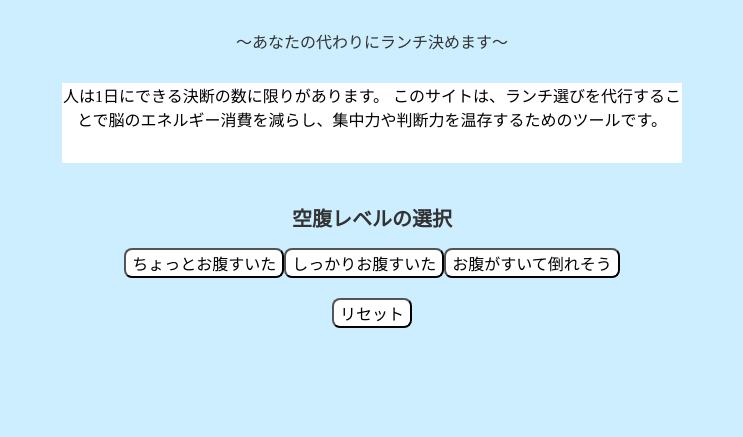
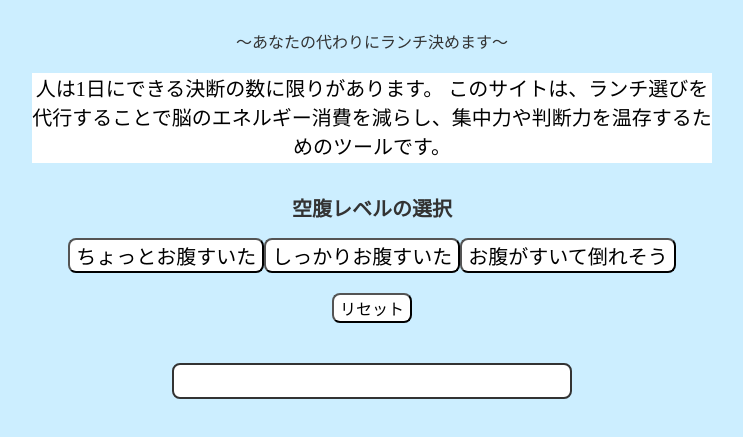
Before and after one commit to kawai41078/kawai.fnd40_2, a plain HTML site: page index.html in a window 1280 px wide. Shown: the part 109-546 px from the top of the page, without its empty margins (268-1011 px from the left). Drawn offline with Linux system fonts and the light colour scheme.

Commit message:
Update Lunch.css

```diff
--- a/Lunch.css
+++ b/Lunch.css
@@ -17,14 +17,17 @@ body {
   color: #333; /* サブタイトルの文字色を濃いグレーにします。 */
   font-family: sans-serif;
 }
+
 .description-section {
   background-color: white; /* 背景色を白にします。 */
-  width: 620px; /* ボックスの幅を親要素いっぱいに広げます。 */
-  height: 80px; /* ボックスの高さを120pxに固定します。 */
-  margin: 30px auto; /* 上下に30pxの余白を追加し、左右中央に配置します。 */
+  width: 680px; /* ボックスの幅を親要素いっぱいに広げます。 */
+  height: 90px; /* ボックスの高さを120pxに固定します。 */
+  margin: 20px auto; /* 上下に30pxの余白を追加し、左右中央に配置します。 */
+  font-size: 20px; /* サブタイトルの文字サイズを16pxにします。 */
 }
+
 .section-label {
-  margin-top: 40px; /* セクションラベルの上に40pxの余白を追加します。 */
+  margin-top: 30px; /* セクションラベルの上に40pxの余白を追加します。 */
   font-size: 20px; /* セクションラベルの文字サイズを20pxにします。 */
   font-weight: bold; /* セクションラベルの文字を太字にします。 */
   color: #333; /* セクションラベルの文字色を濃いグレーにします。 */
@@ -36,9 +39,10 @@ body {
 }
 
 .level-btn {
-  font-size: 16px; /* ボタンの文字サイズを16pxにします。 */
+  font-size: 20px; /* ボタンの文字サイズを16pxにします。 */
   background-color: white; /* ボタンの背景色を白にします。 */
   border-radius: 8px; /* ボタンの角を8px丸くします。 */
+
 }
 
 .reset-btn {
@@ -48,15 +52,14 @@ body {
   border-radius: 8px; /* ボタンの角を8px丸くします。 */
 }
 
-.result-box{
-     background-color: white;
-     margin-top: 40px;
+.result-box {
+  background-color: white;
+  margin: 40px auto;         /* ボックス自体を中央に配置 */
+  width: 80%;                /* 親要素の80%の幅に設定 */
+  max-width: 400px;          /* 最大幅を制限して広がりすぎないように */
+  padding: 16px;             /* 内側の余白で見やすく */
+  box-sizing: border-box;    /* paddingを含めて幅を計算 */
+  text-align: left;          /* テキストを左寄せに */
+  border: 2px solid #333;    /* 枠線（必要なら） */
+  border-radius: 8px;        /* 角を丸く（必要なら） */
 }
-.history-box {
-  margin: 30px auto; /* 上下に30pxの余白を追加し、左右中央に配置します。 */
-  width: 100%; /* ボックスの幅を親要素いっぱいに広げます。 */
-  height: 120px; /* ボックスの高さを120pxに固定します。 */
-  background-color: white; /* ボックスの背景色を白にします。 */
-  border: 2px solid #333; /* ボックスに濃いグレーの2pxの枠線をつけます。 */
-  border-radius: 8px; /* ボックスの角を8px丸くします。 */
-}
```
